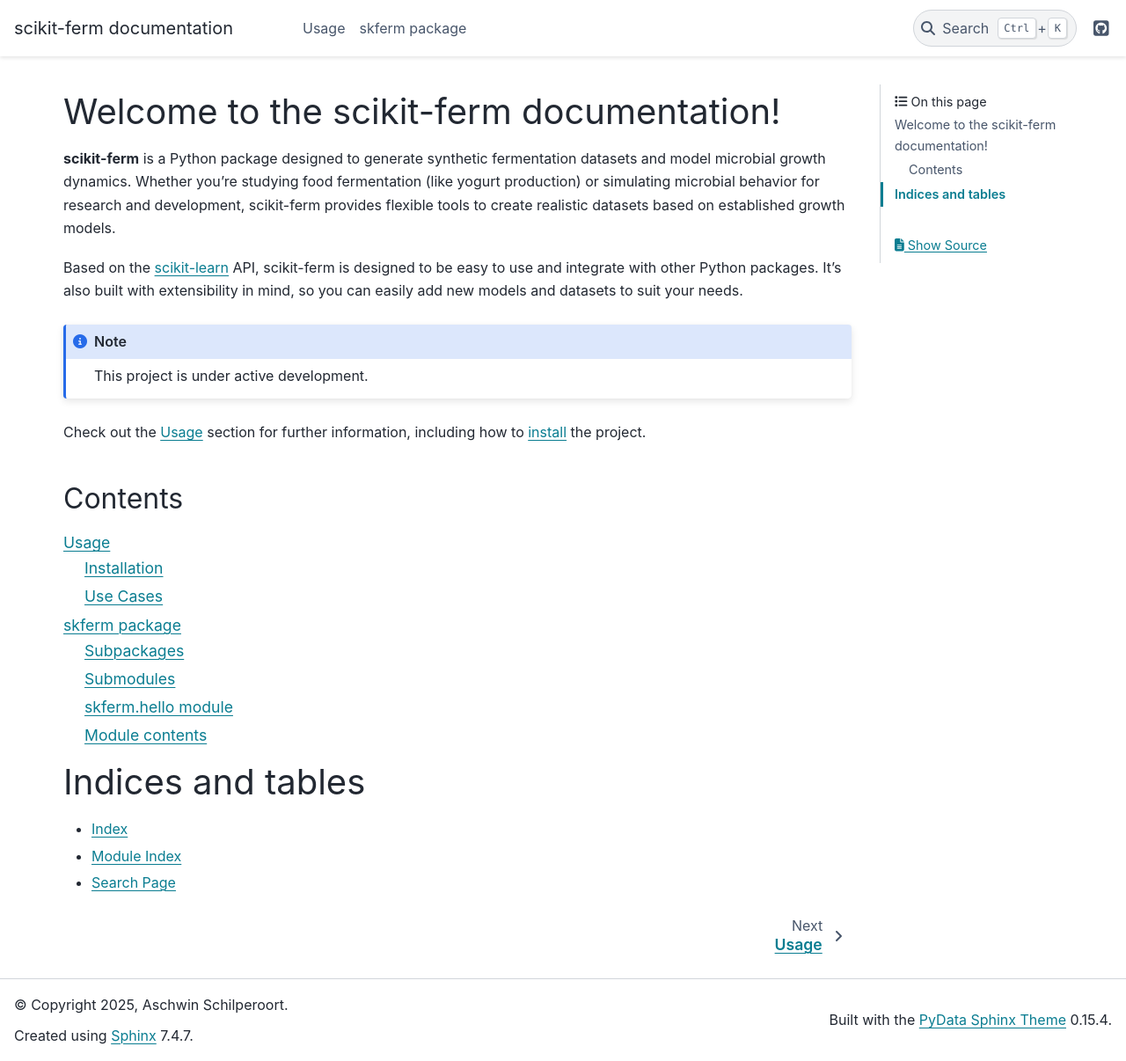
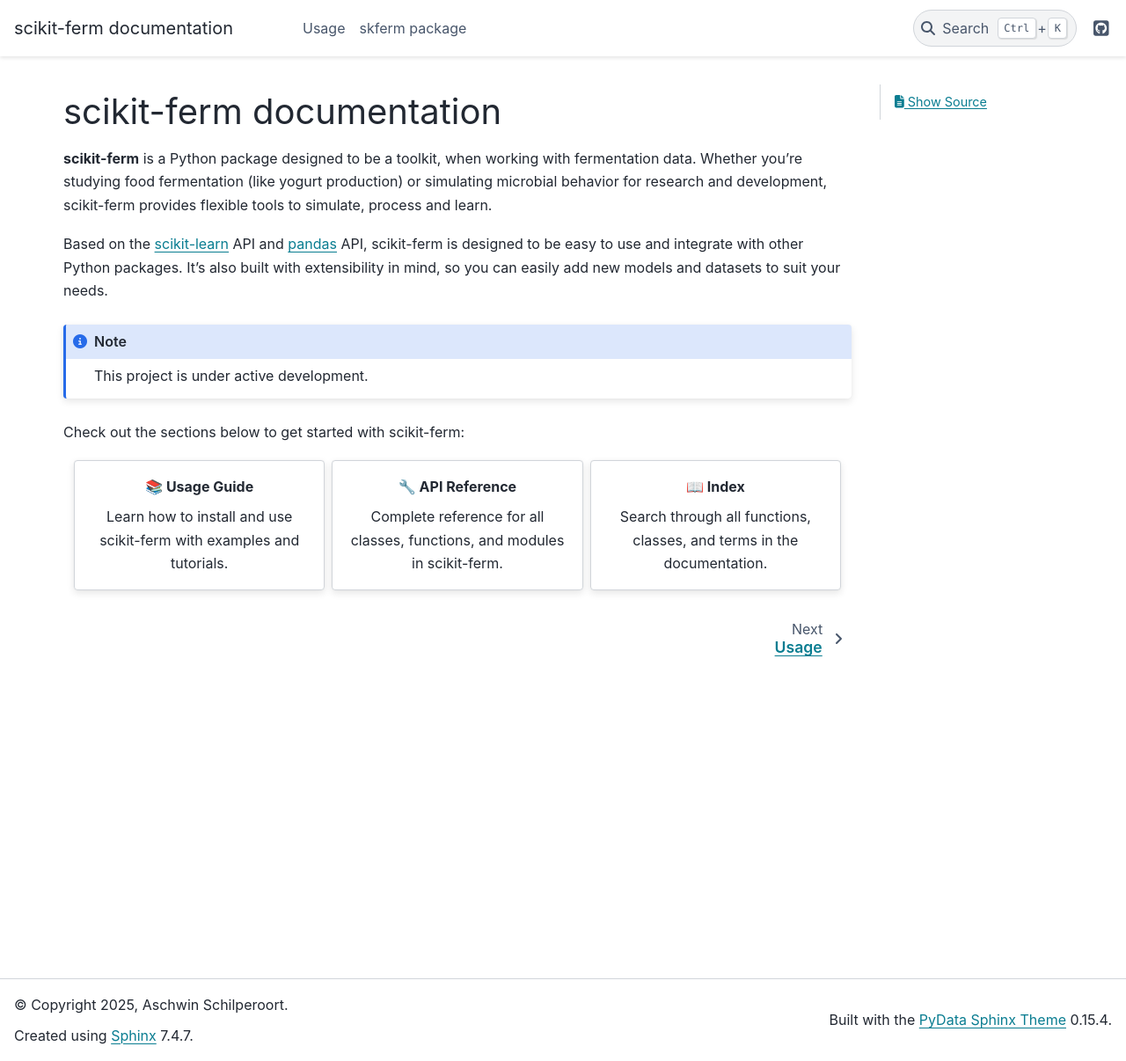
Before and after one commit to Aschwins/scikit-ferm, a Sphinx documentation site: the page built from docs/source/index.rst, in a window 1280 px wide and 1206 px high. Shown: the whole window at 88% size. Built offline with Sphinx 7.4.7 and the PyData theme 0.15.4, drawn with Linux system fonts in a browser that asks for light colours; pages that are not in the unit, such as notebooks, are missing from menus.

Commit message:
Improved documentation styling

```diff
--- /dev/null
+++ b/docs/source/_static/custom.css
@@ -0,0 +1,9 @@
+.intro-card {
+    transition: transform 0.2s ease-in-out;
+    border: 1px solid #e1e4e8;
+}
+
+.intro-card:hover {
+    transform: translateY(-2px);
+    box-shadow: 0 4px 8px rgba(0,0,0,0.1);
+}
--- a/docs/source/conf.py
+++ b/docs/source/conf.py
@@ -22,7 +22,8 @@ extensions = ["sphinx.ext.duration",
               "sphinx.ext.viewcode",
               "sphinx.ext.napoleon",
               "sphinx.ext.intersphinx",
-              "sphinx.ext.autosummary"
+              "sphinx.ext.autosummary",
+              "sphinx_design"
               ]
 
 templates_path = ["_templates"]
@@ -34,6 +35,10 @@ exclude_patterns = []
 
 html_theme = "pydata_sphinx_theme"
 html_static_path = ["_static"]
+html_favicon = "_static/favicon.ico"
+html_css_files = [
+    "custom.css",
+]
 
 html_theme_options = {
     "github_url": "https://github.com/aschwins/scikit-ferm",
--- a/docs/source/index.rst
+++ b/docs/source/index.rst
@@ -3,32 +3,54 @@
    You can adapt this file completely to your liking, but it should at least
    contain the root `toctree` directive.
 
-Welcome to the scikit-ferm documentation!
+scikit-ferm documentation
 =========================================
 
-**scikit-ferm** is a Python package designed to generate synthetic fermentation datasets and model microbial growth dynamics. Whether you're studying food fermentation (like yogurt production) or simulating microbial behavior for research and development, scikit-ferm provides flexible tools to create realistic datasets based on established growth models.
+**scikit-ferm** is a Python package designed to be a toolkit, when working with fermentation data. Whether you're studying food fermentation (like yogurt production) or simulating microbial behavior for research and development, scikit-ferm provides flexible tools to simulate, process and learn.
 
-Based on the `scikit-learn <https://https://scikit-learn.org//>`_ API, scikit-ferm is designed to be easy to use and integrate with other Python packages. It's also built with extensibility in mind, so you can easily add new models and datasets to suit your needs.
+Based on the `scikit-learn <https://scikit-learn.org/>`_ API and `pandas <https://pandas.pydata.org/>`_ API, scikit-ferm is designed to be easy to use and integrate with other Python packages. It's also built with extensibility in mind, so you can easily add new models and datasets to suit your needs.
 
 .. note::
 
    This project is under active development.
 
-Check out the :doc:`usage` section for further information, including how to
-:ref:`install <installation>` the project.
+Check out the sections below to get started with scikit-ferm:
 
-Contents
---------
+.. grid:: 1 2 3 3
+   :gutter: 2
+
+   .. grid-item-card:: 📚 Usage Guide
+      :link: usage
+      :link-type: doc
+      :class-header: text-center
+      :class-card: intro-card text-center
+
+      Learn how to install and use scikit-ferm with examples and tutorials.
+
+   .. grid-item-card:: 🔧 API Reference
+      :link: skferm
+      :link-type: doc
+      :class-header: text-center
+      :class-card: intro-card text-center
+
+      Complete reference for all classes, functions, and modules in scikit-ferm.
+
+   .. grid-item-card:: 📖 Index
+      :link: genindex
+      :link-type: ref
+      :class-header: text-center
+      :class-card: intro-card text-center
+
+      Search through all functions, classes, and terms in the documentation.
 
 .. toctree::
+   :hidden:
    :maxdepth: 2
 
    usage
+
+.. toctree::
+   :hidden:
+   :maxdepth: 1
+
    skferm
-
-Indices and tables
-==================
-
-* :ref:`genindex`
-* :ref:`modindex`
-* :ref:`search`
--- a/docs/source/skferm.rst
+++ b/docs/source/skferm.rst
@@ -12,17 +12,6 @@ Subpackages
    skferm.growth_models
    skferm.smoothing
 
-Submodules
-----------
-
-skferm.hello module
--------------------
-
-.. automodule:: skferm.hello
-   :members:
-   :undoc-members:
-   :show-inheritance:
-
 Module contents
 ---------------
 
--- a/docs/source/use-case-datasets.rst
+++ b/docs/source/use-case-datasets.rst
@@ -105,5 +105,5 @@ For testing and experimentation, you can generate synthetic growth data using va
        A=10,             # upper asymptote
        L=200,            # lag phase duration
        mu=0.05,          # maximum specific growth rate
-       noise_std=.09    # add some realistic noise
+       noise_std=.09     # add some realistic noise
    )
--- a/pyproject.toml
+++ b/pyproject.toml
@@ -31,6 +31,7 @@ docs = [
     "pydata-sphinx-theme>=0.16.1",
     "sphinx-autobuild>=2024.10.3",
     "sphinx>=8.1.3",
+    "sphinx-design>=0.6.1",
 ]
 examples = [
     "matplotlib>=3.10.0",
```
Also changed, not shown: docs/source/use-case-growth-modelling.rst (deleted, +0 -25 lines), docs/source/_static/favicon.ico (added), docs/source/use-case-curve-smoothing.rst (added), docs/source/use-case-interpolation.rst (added), 2 other files.
